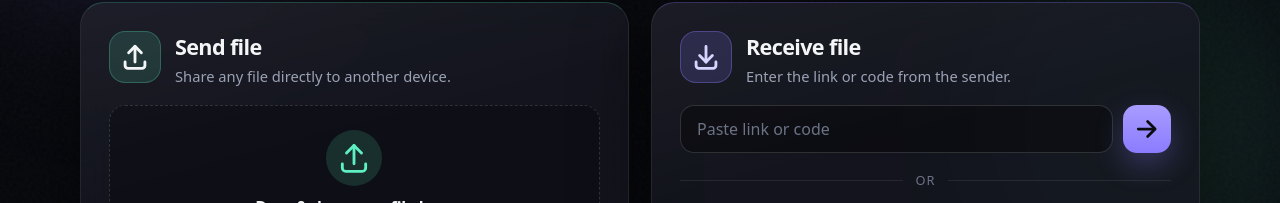
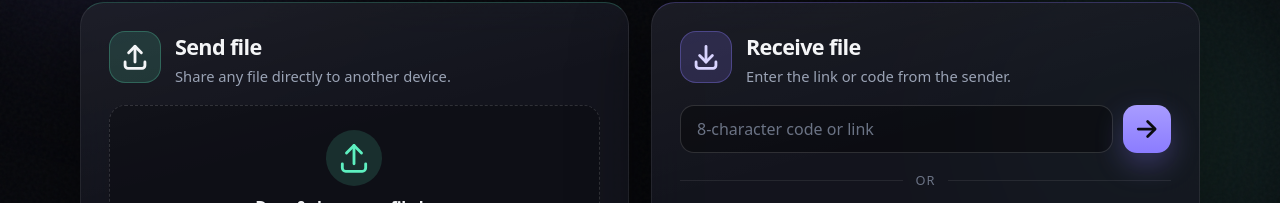
Before and after one commit to DeclanJeon/ponswarp-grid, a React (Vite) app in the folder apps/demo/: page / in a window 1280 px wide. Shown: the part 391-594 px from the top of the page. Built offline with nearby package versions, Linux system fonts and the light colour scheme.

Commit message:
fix: dashless share codes and auto-start browser download
Generate 8-character codes without separators, accept legacy dashed
input, dig nested coordinator share session fields, and start WebRTC
download immediately when the receive control is activated.

```diff
--- a/apps/demo/src/main.tsx
+++ b/apps/demo/src/main.tsx
@@ -230,26 +230,69 @@ async function registerCoordinatorBrowserShare(input: { code: string; sessionId:
   }
 }
 
+function pickShareSessionId(payload: Record<string, unknown>): SessionId | undefined {
+  const caps = (payload.capabilities && typeof payload.capabilities === 'object')
+    ? payload.capabilities as Record<string, unknown>
+    : {};
+  const data = (payload.data && typeof payload.data === 'object')
+    ? payload.data as Record<string, unknown>
+    : {};
+  const share = (payload.share && typeof payload.share === 'object')
+    ? payload.share as Record<string, unknown>
+    : {};
+  const nested = [payload, data, share, caps];
+  for (const row of nested) {
+    for (const key of ['sessionId', 'signalingSessionId', 'signaling_session_id'] as const) {
+      const value = row[key];
+      if (typeof value === 'string' && value.length > 0) return value as SessionId;
+    }
+    for (const key of ['joinUrl', 'join_url'] as const) {
+      const value = row[key];
+      if (typeof value === 'string') {
+        const sessionId = parseEmbeddedSessionId(value);
+        if (sessionId) return sessionId;
+      }
+    }
+  }
+  return undefined;
+}
+
+function pickShareMeta(payload: Record<string, unknown>): { fileName?: string; sizeBytes?: number; devicesOnline?: number } {
+  const data = (payload.data && typeof payload.data === 'object') ? payload.data as Record<string, unknown> : {};
+  const share = (payload.share && typeof payload.share === 'object') ? payload.share as Record<string, unknown> : {};
+  const file = (payload.file && typeof payload.file === 'object') ? payload.file as Record<string, unknown> : {};
+  const rows = [payload, data, share, file];
+  let fileName: string | undefined;
+  let sizeBytes: number | undefined;
+  let devicesOnline: number | undefined;
+  for (const row of rows) {
+    for (const key of ['name', 'fileName', 'file_name'] as const) {
+      const value = row[key];
+      if (typeof value === 'string' && value && !fileName) fileName = value;
+    }
+    for (const key of ['sizeBytes', 'size', 'fileSize'] as const) {
+      const value = row[key];
+      if (typeof value === 'number' && Number.isFinite(value) && sizeBytes === undefined) sizeBytes = value;
+    }
+    for (const key of ['devicesOnline', 'devices_online', 'onlineDevices'] as const) {
+      const value = row[key];
+      if (typeof value === 'number' && Number.isFinite(value) && devicesOnline === undefined) devicesOnline = value;
+    }
+  }
+  return { fileName, sizeBytes, devicesOnline };
+}
+
 async function resolveCoordinatorBrowserShare(code: string): Promise<BrowserShareResolution | null> {
   try {
     const response = await fetch(`${location.origin}/api/grid/v1/shares/${encodeURIComponent(code)}`, { cache: 'no-store' });
     if (!response.ok) return null;
-    const payload = await response.json() as {
-      name?: string;
-      fileName?: string;
-      sizeBytes?: number;
-      devicesOnline?: number;
-      sessionId?: string;
-      signalingSessionId?: string;
-      joinUrl?: string;
-      capabilities?: { signalingSessionId?: string; joinUrl?: string };
-    };
-    const sessionId = payload.sessionId ?? payload.signalingSessionId ?? payload.capabilities?.signalingSessionId ?? parseEmbeddedSessionId(payload.joinUrl ?? payload.capabilities?.joinUrl ?? '');
+    const payload = await response.json() as Record<string, unknown>;
+    const meta = pickShareMeta(payload);
     return {
-      sessionId: sessionId as SessionId | undefined,
-      fileName: payload.name ?? payload.fileName,
-      sizeBytes: payload.sizeBytes,
-      devicesOnline: payload.devicesOnline
+      sessionId: pickShareSessionId(payload),
+      fileName: meta.fileName,
+      sizeBytes: meta.sizeBytes,
+      devicesOnline: meta.devicesOnline
     };
   } catch {
     return null;
@@ -513,35 +556,89 @@ function App() {
 
   async function resolveWebGetInput(): Promise<void> {
     const input = webGet.status === 'idle' || webGet.status === 'resolving' || webGet.status === 'error' ? webGet.input : webGet.code;
-    const code = parseShareCode(input) || parseEmbeddedSessionId(input) || '';
+    const code = parseShareCode(input);
     const embeddedSessionId = parseEmbeddedSessionId(input);
-    if (!code) {
-      setWebGet({ status: 'error', input, code: 'missing_code', message: 'Paste a share code or link.', suggestedAction: 'Paste a link like https://warp.ponslink.com/get/8F3K-22Q9 or a PonsWarp receive link.' });
+    if (!code && !embeddedSessionId) {
+      setWebGet({ status: 'error', input, code: 'missing_code', message: 'Paste a share code or link.', suggestedAction: 'Paste an 8-character code or a grid.ponslink.com receive link.' });
       return;
     }
     setWebGet({ status: 'resolving', input });
-    await delay(120);
-    const localShare = webShare.status === 'serving' && isLocalShareMatch(webShare.code, code) ? webShare : null;
-    const coordinatorShare = !localShare ? await resolveCoordinatorBrowserShare(code) : null;
+    const localShare = webShare.status === 'serving' && code && isLocalShareMatch(webShare.code, code) ? webShare : null;
+    let coordinatorShare = !localShare && code ? await resolveCoordinatorBrowserShare(code) : null;
+    // Back-compat: older shares may be stored as XXXX-XXXX on the coordinator.
+    if (!localShare && !coordinatorShare && code.length === 8) {
+      const dashed = `${code.slice(0, 4)}-${code.slice(4)}`;
+      coordinatorShare = await resolveCoordinatorBrowserShare(dashed);
+    }
     const sessionId = embeddedSessionId ?? localShare?.sessionId ?? coordinatorShare?.sessionId;
     const metadata = resolveReceiveDisplayMetadata(localShare, coordinatorShare);
     const { fileName, sizeBytes } = metadata;
-    const helpText = sessionId ? 'Ready for a real browser WebRTC transfer with verified resume/download. File details will be verified with the sender before download starts.' : 'Remote source planning state. The app path handles very large files and offline resume.';
-    setWebGet({ status: 'ready', code, fileName, sizeBytes, devicesOnline: localShare?.devicesOnline ?? coordinatorShare?.devicesOnline ?? 1, helpText, sessionId });
+    const resolvedCode = code || (sessionId ? sessionId.slice(0, 8).toUpperCase() : '');
+    const devicesOnline = localShare?.devicesOnline ?? coordinatorShare?.devicesOnline ?? (sessionId ? 1 : 0);
+
+    if (sessionId) {
+      // Start browser WebRTC download immediately — no extra confirm step.
+      setWebGet({
+        status: 'ready',
+        code: resolvedCode,
+        fileName,
+        sizeBytes,
+        devicesOnline,
+        helpText: 'Connecting to sender for verified piece transfer…',
+        sessionId
+      });
+      await runWebGetDownloadWith({ code: resolvedCode, fileName, sessionId });
+      return;
+    }
+
+    if (localShare && webShareFile.current) {
+      setWebGet({
+        status: 'ready',
+        code: resolvedCode,
+        fileName,
+        sizeBytes,
+        devicesOnline,
+        helpText: 'Starting local verified download…',
+        sessionId: localShare.sessionId
+      });
+      await runWebGetDownloadWith({ code: resolvedCode, fileName, sessionId: localShare.sessionId });
+      return;
+    }
+
+    setWebGet({
+      status: 'error',
+      input,
+      code: 'sender_unreachable',
+      message: 'Could not start a browser download for this code.',
+      suggestedAction: 'Confirm the sender tab is still open and the code is correct. Same-network devices should connect automatically; try pasting the full link from the sender.'
+    });
   }
 
   async function runWebGetDownload(): Promise<void> {
     if (webGet.status !== 'ready') return;
     const { code, fileName, sessionId } = webGet;
+    await runWebGetDownloadWith({ code, fileName, sessionId });
+  }
+
+  async function runWebGetDownloadWith(input: { code: string; fileName: string; sessionId?: SessionId }): Promise<void> {
+    const { code, fileName, sessionId } = input;
     if (sessionId) {
       const joinUrl = currentJoinUrl(sessionId);
       window.history.replaceState(null, '', joinUrl);
       setWebGet({ status: 'downloading', code, fileName, progress: 0, speedBps: 0, securityLabel: 'Connecting WebRTC receiver' });
-      await joinSignaledReceiver(sessionId);
+      try {
+        await joinSignaledReceiver(sessionId);
+      } catch (error) {
+        const message = error instanceof Error ? error.message : String(error);
+        setWebGet({ status: 'error', input: code, code: 'transfer_failed', message, suggestedAction: 'Keep the sender tab open and try again.' });
+      }
       return;
     }
     const localFile = webShare.status === 'serving' && isLocalShareMatch(webShare.code, code) ? webShareFile.current : null;
-    if (!localFile) return;
+    if (!localFile) {
+      setWebGet({ status: 'error', input: code, code: 'no_local_file', message: 'No downloadable file found for this code in this browser.', suggestedAction: 'Open the share link on a device that can reach the online sender.' });
+      return;
+    }
     const securityLabel = 'Local browser download verified';
     setWebGet({ status: 'downloading', code, fileName, progress: 0, speedBps: 0, securityLabel: 'Secure transfer starting' });
     const startedAt = performance.now();
@@ -1309,7 +1406,7 @@ function App() {
               </div>
             </div>
             <div className="receive-form">
-              <input aria-label="Paste share code or link" className="receive-input" placeholder="Paste link or code" value={webGet.status === 'idle' || webGet.status === 'resolving' || webGet.status === 'error' ? webGet.input : webGet.code} onChange={event => setWebGet({ status: 'idle', input: event.currentTarget.value })} />
+              <input aria-label="Paste share code or link" className="receive-input" placeholder="8-character code or link" value={webGet.status === 'idle' || webGet.status === 'resolving' || webGet.status === 'error' ? webGet.input : webGet.code} onChange={event => setWebGet({ status: 'idle', input: event.currentTarget.value })} />
               <button className="arrow-button" onClick={() => void resolveWebGetInput()} aria-label="Find file"><Icon name="arrow-right" size={30} strokeWidth={2.2} /></button>
             </div>
             <div className="or-line">or</div>
@@ -1333,11 +1430,7 @@ function App() {
               <div data-testid="receive-ready" className="status-card">
                 <p><strong>{webGet.fileName}</strong> · {typeof webGet.sizeBytes === 'number' ? formatBytes(webGet.sizeBytes) : 'size verifying with sender'}</p>
                 <p className="live-hint">{webGet.devicesOnline} device online · secure transfer</p>
-                {webGet.helpText.startsWith('Remote') ? (
-                  <p className="live-hint">Open the app or CLI with this code to continue.</p>
-                ) : (
-                  <button onClick={() => void runWebGetDownload()} className="primary-button" style={{ width: '100%' }}>Download in browser</button>
-                )}
+                <button onClick={() => void runWebGetDownload()} className="primary-button" style={{ width: '100%' }}>Download</button>
                 <p>{webGet.helpText}</p>
               </div>
             )}
--- a/apps/demo/src/web-product.ts
+++ b/apps/demo/src/web-product.ts
@@ -1,24 +1,53 @@
+/** Normalize share codes to 8 A–Z / 2–9 characters without separators. */
+export function normalizeShareCode(value: string): string {
+  return value.toUpperCase().replace(/[^A-Z0-9]/g, '');
+}
+
+/**
+ * Parse a share code from raw input, links, or legacy XXXX-XXXX form.
+ * Canonical form is 8 characters with no dash (e.g. MVAYCQW3).
+ */
 export function parseShareCode(value: string): string {
   const trimmed = value.trim();
-  const match = trimmed.match(/(?:\/get\/|ponswarp:\/\/get\/)?([A-Z0-9]{4}-[A-Z0-9]{4})(?:[?#].*)?$/i);
-  return match?.[1].toUpperCase() ?? '';
+  if (!trimmed) return '';
+
+  // Hash / path forms: #/get/CODE, /get/CODE, ponswarp://get/CODE
+  const pathMatch = trimmed.match(/(?:#\/get\/|\/get\/|ponswarp:\/\/get\/)([A-Z0-9-]{4,16})(?:[?#/].*)?/i);
+  if (pathMatch?.[1]) {
+    const normalized = normalizeShareCode(pathMatch[1]);
+    if (normalized.length === 8) return normalized;
+  }
+
+  // Bare code: prefer continuous 8, accept legacy dashed
+  const bare = trimmed.match(/^([A-Z0-9]{4}-[A-Z0-9]{4}|[A-Z0-9]{8})$/i);
+  if (bare?.[1]) {
+    const normalized = normalizeShareCode(bare[1]);
+    if (normalized.length === 8) return normalized;
+  }
+
+  // Last path segment fallback
+  const segment = trimmed.split(/[/?#]/).filter(Boolean).pop() ?? '';
+  const normalized = normalizeShareCode(segment);
+  return normalized.length === 8 ? normalized : '';
 }
 
 export function formatBytes(bytes: number): string {
-  if (bytes >= 1024 ** 3) return `${(bytes / 1024 ** 3).toFixed(1)} GB`;
-  if (bytes >= 1024 ** 2) return `${(bytes / 1024 ** 2).toFixed(1)} MB`;
-  if (bytes >= 1024) return `${(bytes / 1024).toFixed(1)} KB`;
-  return `${bytes} bytes`;
+  if (!Number.isFinite(bytes) || bytes < 0) return '0 bytes';
+  if (bytes < 1024) return `${bytes} bytes`;
+  if (bytes < 1024 ** 2) return `${(bytes / 1024).toFixed(1)} KB`;
+  if (bytes < 1024 ** 3) return `${(bytes / 1024 ** 2).toFixed(1)} MB`;
+  return `${(bytes / 1024 ** 3).toFixed(1)} GB`;
 }
 
+/** 8-character share code without dash (Crockford-ish alphabet). */
 export function createShareCode(): string {
   const chars = 'ABCDEFGHJKLMNPQRSTUVWXYZ23456789';
-  const rand = (n: number) => Array.from({ length: n }, () => chars[Math.floor(Math.random() * chars.length)]).join('');
-  return `${rand(4)}-${rand(4)}`;
+  return Array.from({ length: 8 }, () => chars[Math.floor(Math.random() * chars.length)]).join('');
 }
 
 export function isLocalShareMatch(activeCode: string | undefined, requestedCode: string): boolean {
-  return Boolean(activeCode && activeCode.toUpperCase() === requestedCode.toUpperCase());
+  if (!activeCode) return false;
+  return normalizeShareCode(activeCode) === normalizeShareCode(requestedCode);
 }
 
 export interface ReceiveMetadataCandidate {
@@ -26,9 +55,11 @@ export interface ReceiveMetadataCandidate {
   sizeBytes?: number;
 }
 
-export function resolveReceiveDisplayMetadata(localShare: ReceiveMetadataCandidate | null | undefined, coordinatorShare: ReceiveMetadataCandidate | null | undefined): { fileName: string; sizeBytes?: number } {
-  return {
-    fileName: localShare?.fileName ?? coordinatorShare?.fileName ?? 'Shared file',
-    sizeBytes: localShare?.sizeBytes ?? coordinatorShare?.sizeBytes
-  };
+export function resolveReceiveDisplayMetadata(
+  localShare: ReceiveMetadataCandidate | null | undefined,
+  coordinatorShare: ReceiveMetadataCandidate | null | undefined
+): { fileName: string; sizeBytes?: number } {
+  const fileName = localShare?.fileName ?? coordinatorShare?.fileName ?? 'Shared file';
+  const sizeBytes = localShare?.sizeBytes ?? coordinatorShare?.sizeBytes;
+  return { fileName, sizeBytes };
 }
```
Also changed, not shown: 1 other file (tests, documents, lock files or other folders).
